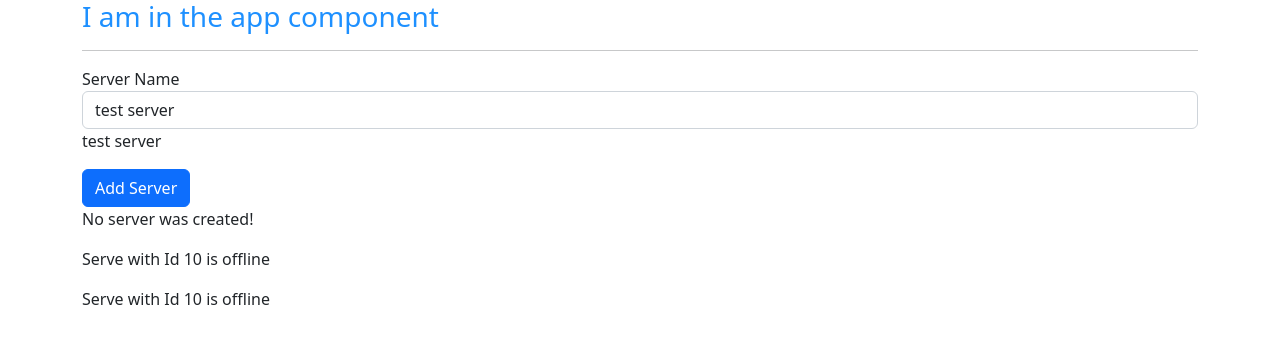
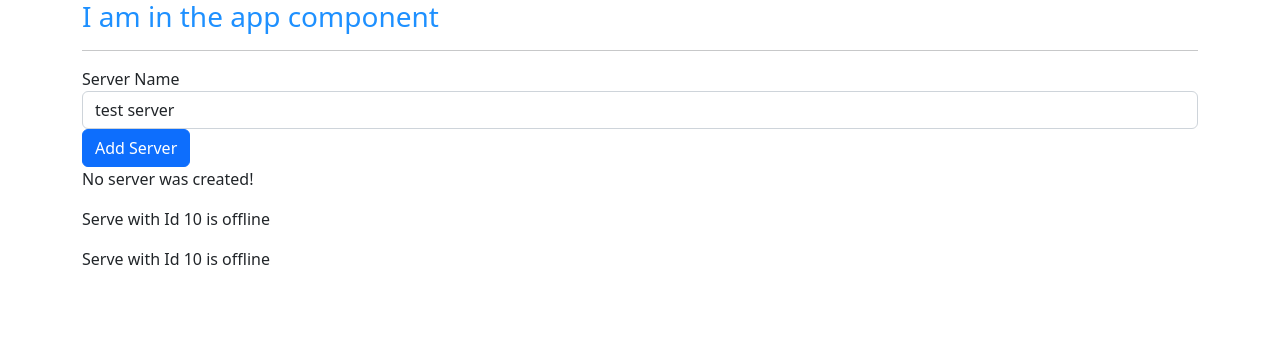
Before and after one commit to zakariabijoy/Angular-The-Complete-Guide-2022-Edition-udemy-Maximilian, an Angular app in the folder my-first-app/: page / in a window 1280 px wide. Shown: the top 344 px of the page. Built offline with nearby package versions, Linux system fonts and the light colour scheme.

Commit message:
combining all forms of data binding

```diff
--- a/my-first-app/src/app/servers/servers.component.html
+++ b/my-first-app/src/app/servers/servers.component.html
@@ -1,7 +1,7 @@
 <label>Server Name</label>
 <!-- <input type="text" class="form-control" (input)="onUpdateServerName($event)"> -->
 <input type="text" class="form-control" [(ngModel)]="serverName">
-<p>{{serverName}}</p>
+<!-- <p>{{serverName}}</p> -->
 <button class="btn btn-primary" [disabled]="!allowNewServer" (click)="onCreateServer()"> Add Server</button>
 <!-- <p [innerText]="allowNewServer"></p> -->
 <p>{{serverCreationStatus}}</p>
--- a/my-first-app/src/app/servers/servers.component.ts
+++ b/my-first-app/src/app/servers/servers.component.ts
@@ -24,7 +24,7 @@
   ngOnInit(): void {}
 
   onCreateServer() {
-    this.serverCreationStatus = 'Server was created';
+    this.serverCreationStatus = 'Server was created! Name is' + this.serverName;
   }
 
   onUpdateServerName(event: Event) {
```
